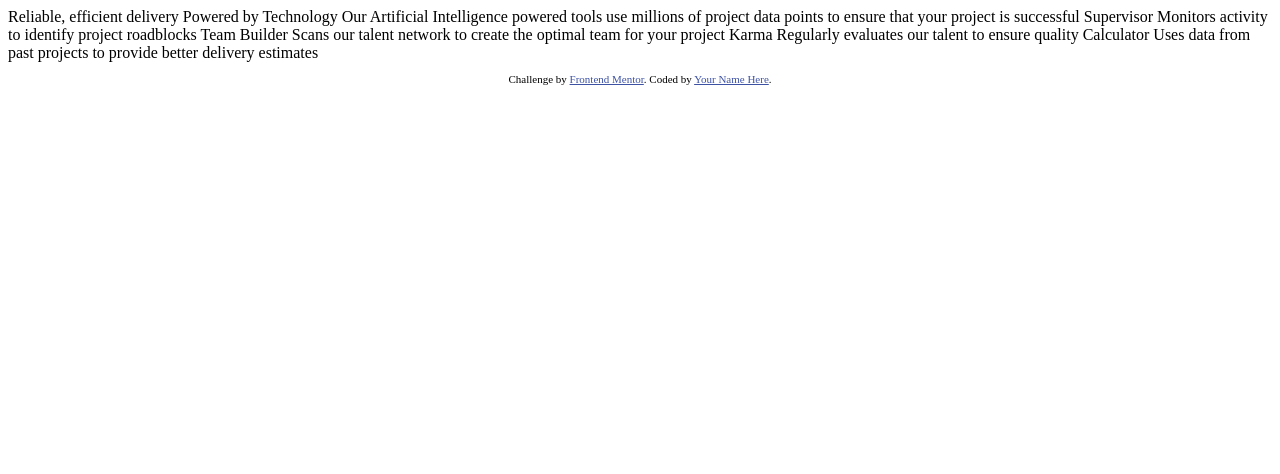
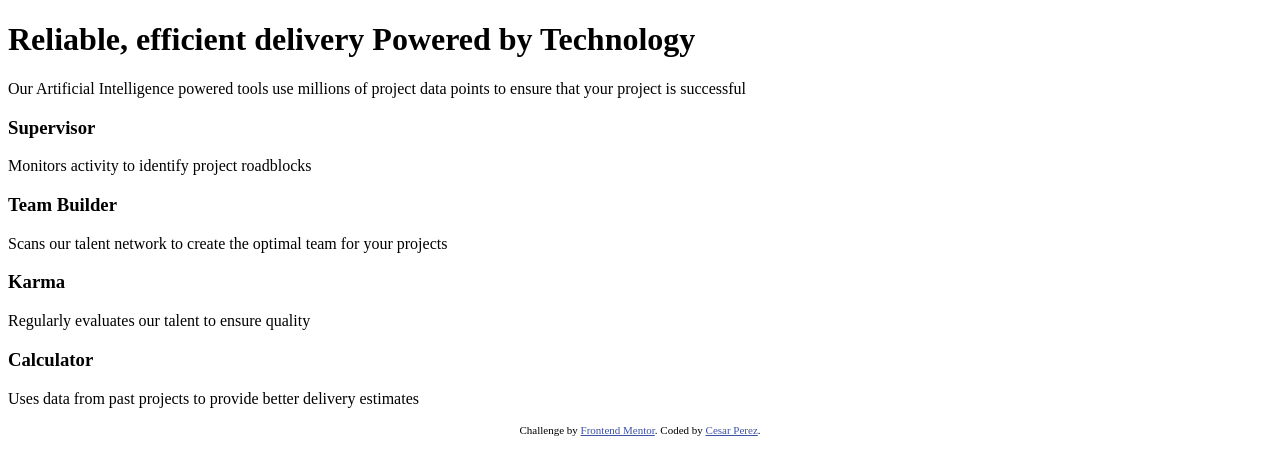
Before and after one commit to S1S4/four-card-feature-section, a plain HTML site: page index.html in a window 1280 px wide. Drawn offline with Linux system fonts and the light colour scheme.

Commit message:
added html structure

```diff
--- a/index.html
+++ b/index.html
@@ -15,30 +15,34 @@
   </style>
 </head>
 <body>
+  <main class="main-container">
+    <h1>Reliable, efficient delivery <strong>Powered by Technology</strong></h1>
+    <p>Our Artificial Intelligence powered tools use millions of project data points to ensure that your project is successful</p>
 
-  Reliable, efficient delivery
-  Powered by Technology
-
-  Our Artificial Intelligence powered tools use millions of project data points
-  to ensure that your project is successful
-
-  Supervisor
-  Monitors activity to identify project roadblocks
-
-  Team Builder
-  Scans our talent network to create the optimal team for your project
-
-  Karma
-  Regularly evaluates our talent to ensure quality
-
-  Calculator
-  Uses data from past projects to provide better delivery estimates
-
+    <section class="cards-container">
+      <div class="card card1">
+        <h3>Supervisor</h3>
+        <p>Monitors activity to identify project roadblocks</p>
+      </div>
+      <div class="card card2">
+        <h3>Team Builder</h3>
+        <p>Scans our talent network to create the optimal team for your projects</p>
+      </div>
+      <div class="card card3">
+        <h3>Karma</h3>
+        <p>Regularly evaluates our talent to ensure quality</p>
+      </div>
+      <div class="card card4">
+        <h3>Calculator</h3>
+        <p>Uses data from past projects to provide better delivery estimates</p>
+      </div>
+    </section>
+  </main>
 
   <footer>
     <p class="attribution">
       Challenge by <a href="https://www.frontendmentor.io?ref=challenge" target="_blank">Frontend Mentor</a>.
-      Coded by <a href="#">Your Name Here</a>.
+      Coded by <a href="#">Cesar Perez</a>.
     </p>
   </footer>
 </body>
```
